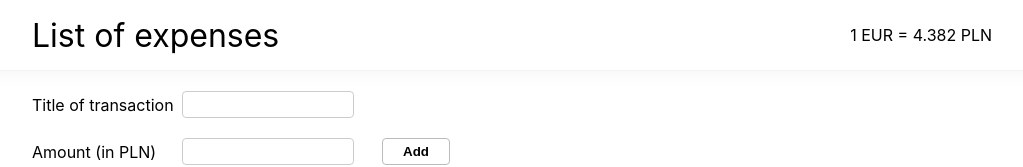
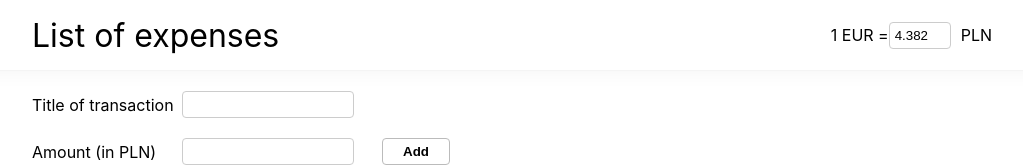
Before and after one commit to talkrz/react-demo, a React (Create React App) app: page / in a window 1280 px wide. Shown: the top 167 px of the page, without its empty margins (128-1151 px from the left). Built offline with nearby package versions, Linux system fonts and the light colour scheme.

Commit message:
Add editing exchange rate

```diff
--- a/src/components/ExpenseForm.css
+++ b/src/components/ExpenseForm.css
@@ -9,6 +9,7 @@
   grid-column: 2 / 3;
   justify-self: left;
   align-self: center;
+  width: 160px;
 }
 
 .ExpenseForm label {
--- a/src/components/Input.css
+++ b/src/components/Input.css
@@ -1,6 +1,5 @@
 .Input {
   padding: 5px;
-  width: 160px;
   border: 1px solid #ccc;
   border-radius: 4px;
   margin: 10px 10px 10px 0;
--- /dev/null
+++ b/src/components/exchangeRate/ExchangeRate.css
@@ -0,0 +1,8 @@
+.ExchangeRate {
+  display: flex;
+  align-items: center;
+}
+
+.ExchangeRate input {
+  width: 50px;
+}
--- a/src/components/exchangeRate/ExchangeRate.js
+++ b/src/components/exchangeRate/ExchangeRate.js
@@ -1,11 +1,20 @@
 import React from 'react';
 import { ExchangeRateContext } from '../../stores/ExchangeRateStore';
+import Input from '../Input';
+import './ExchangeRate.css';
 
 export default function ExchangeRate() {
   return (
     <ExchangeRateContext.Consumer>
       {({ exchangeRates, setExchangeRate }) => (
-        <p>1 EUR = {exchangeRates.eurpln} PLN</p>
+        <div className="ExchangeRate">
+          1 EUR =
+          <Input
+            type="text"
+            value={exchangeRates.eurpln}
+            onChange={e => setExchangeRate('eurpln', e.target.value)}
+          /> PLN
+        </div>
       )}
     </ExchangeRateContext.Consumer>
   )
```
Also changed, not shown: 1 other file (tests, documents, lock files or other folders).
